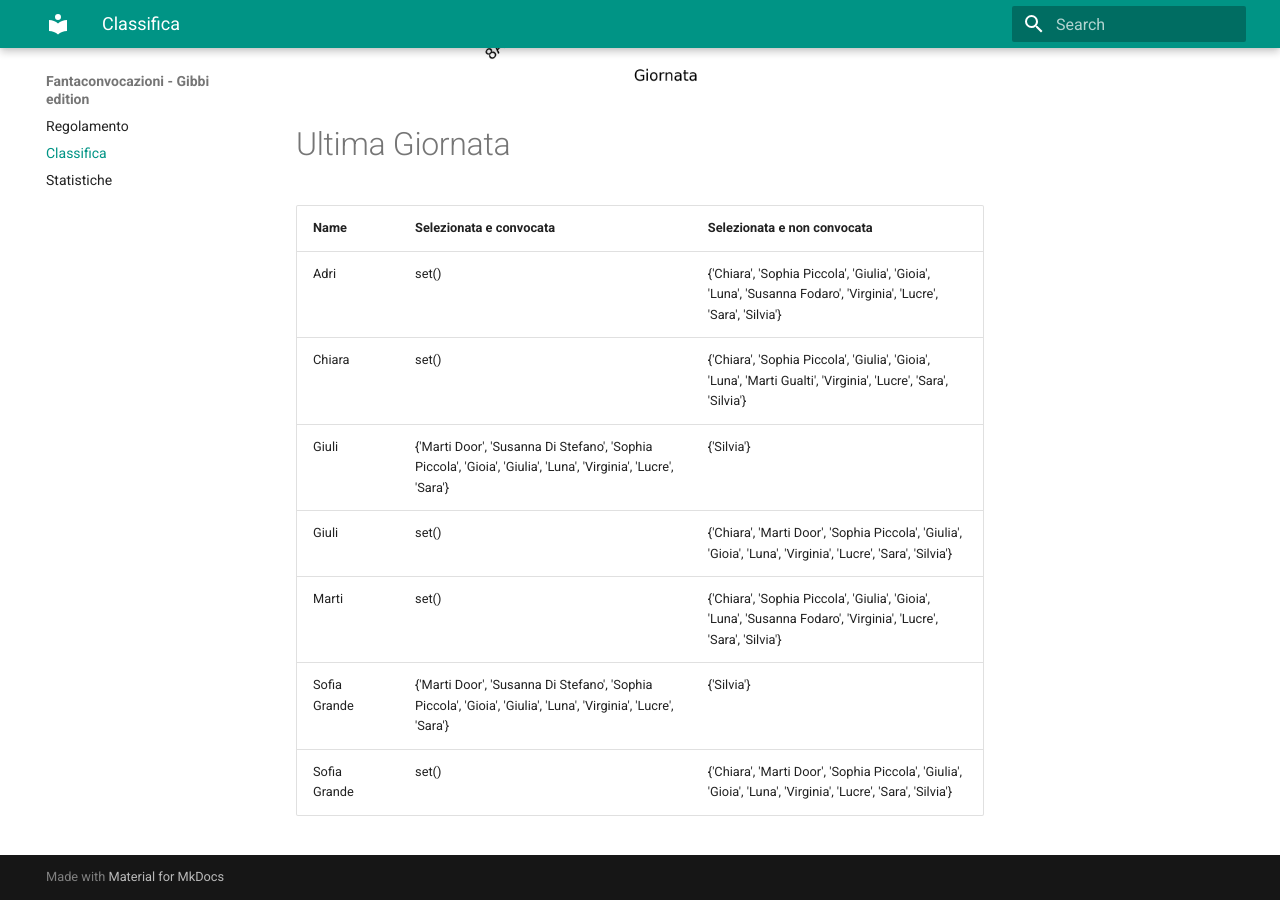
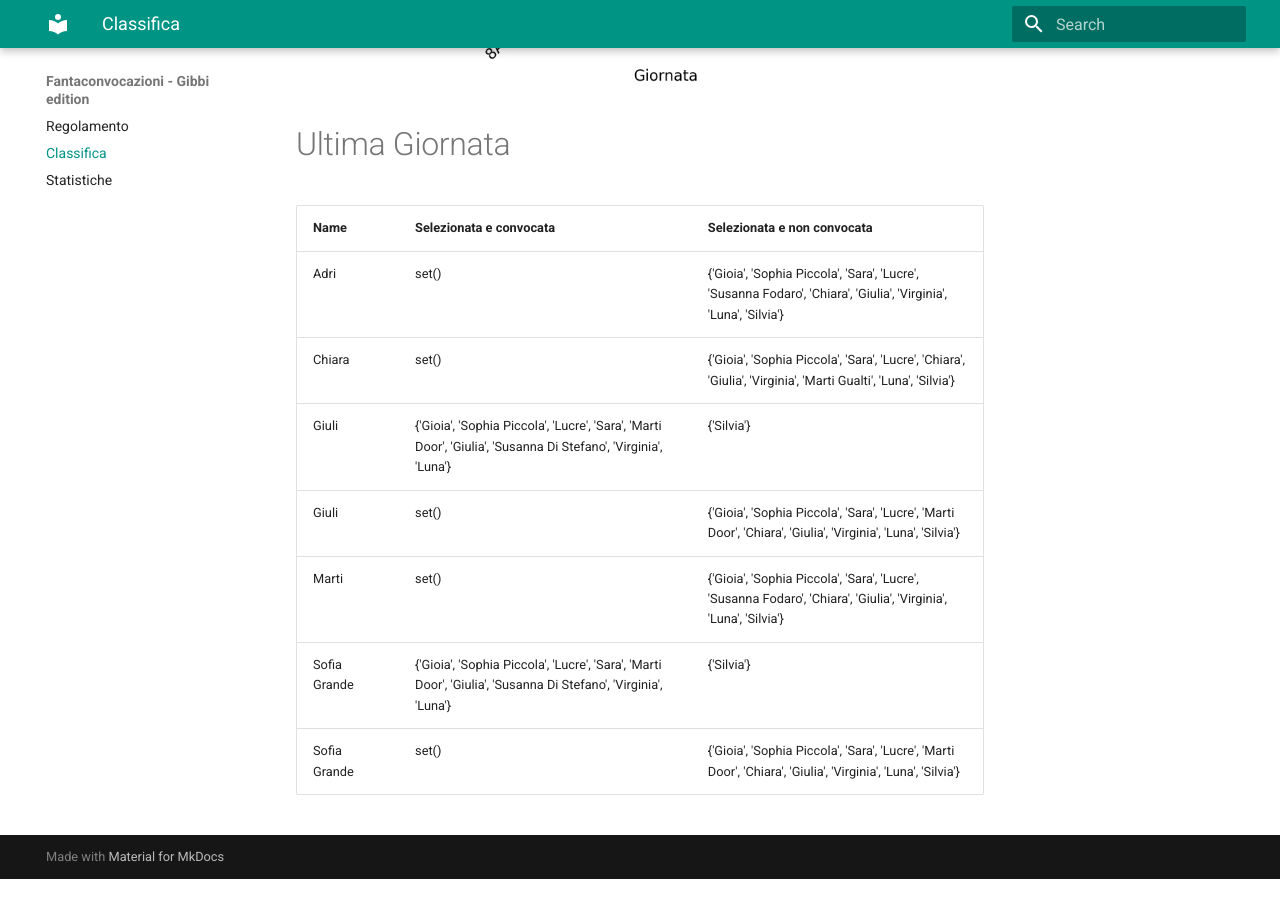
Before and after one commit to martinig94/fantagibbi, an MkDocs documentation site: the page built from docs/Classifica.md, in a window 1280 px wide and 900 px high, scrolled down 1024 px. Built offline with MkDocs 1.6.1 and Material for MkDocs 9.7.7, drawn with Linux system fonts in a browser that asks for light colours; after the commit the page ends 1903 px from its top, so only the background shows below that.

Commit message:
Auto-update from main.py

```diff
--- a/docs/Classifica.md
+++ b/docs/Classifica.md
@@ -18,11 +18,11 @@
 <!-- START_TABLE CORRECT -->
 | Name         | Selezionata e convocata                                                                                        | Selezionata e non convocata                                                                                      |
 |:-------------|:---------------------------------------------------------------------------------------------------------------|:-----------------------------------------------------------------------------------------------------------------|
-| Adri         | set()                                                                                                          | {'Chiara', 'Sophia Piccola', 'Giulia', 'Gioia', 'Luna', 'Susanna Fodaro', 'Virginia', 'Lucre', 'Sara', 'Silvia'} |
-| Chiara       | set()                                                                                                          | {'Chiara', 'Sophia Piccola', 'Giulia', 'Gioia', 'Luna', 'Marti Gualti', 'Virginia', 'Lucre', 'Sara', 'Silvia'}   |
-| Giuli        | {'Marti Door', 'Susanna Di Stefano', 'Sophia Piccola', 'Gioia', 'Giulia', 'Luna', 'Virginia', 'Lucre', 'Sara'} | {'Silvia'}                                                                                                       |
-| Giuli        | set()                                                                                                          | {'Chiara', 'Marti Door', 'Sophia Piccola', 'Giulia', 'Gioia', 'Luna', 'Virginia', 'Lucre', 'Sara', 'Silvia'}     |
-| Marti        | set()                                                                                                          | {'Chiara', 'Sophia Piccola', 'Giulia', 'Gioia', 'Luna', 'Susanna Fodaro', 'Virginia', 'Lucre', 'Sara', 'Silvia'} |
-| Sofia Grande | {'Marti Door', 'Susanna Di Stefano', 'Sophia Piccola', 'Gioia', 'Giulia', 'Luna', 'Virginia', 'Lucre', 'Sara'} | {'Silvia'}                                                                                                       |
-| Sofia Grande | set()                                                                                                          | {'Chiara', 'Marti Door', 'Sophia Piccola', 'Giulia', 'Gioia', 'Luna', 'Virginia', 'Lucre', 'Sara', 'Silvia'}     |
+| Adri         | set()                                                                                                          | {'Gioia', 'Sophia Piccola', 'Sara', 'Lucre', 'Susanna Fodaro', 'Chiara', 'Giulia', 'Virginia', 'Luna', 'Silvia'} |
+| Chiara       | set()                                                                                                          | {'Gioia', 'Sophia Piccola', 'Sara', 'Lucre', 'Chiara', 'Giulia', 'Virginia', 'Marti Gualti', 'Luna', 'Silvia'}   |
+| Giuli        | {'Gioia', 'Sophia Piccola', 'Lucre', 'Sara', 'Marti Door', 'Giulia', 'Susanna Di Stefano', 'Virginia', 'Luna'} | {'Silvia'}                                                                                                       |
+| Giuli        | set()                                                                                                          | {'Gioia', 'Sophia Piccola', 'Sara', 'Lucre', 'Marti Door', 'Chiara', 'Giulia', 'Virginia', 'Luna', 'Silvia'}     |
+| Marti        | set()                                                                                                          | {'Gioia', 'Sophia Piccola', 'Sara', 'Lucre', 'Susanna Fodaro', 'Chiara', 'Giulia', 'Virginia', 'Luna', 'Silvia'} |
+| Sofia Grande | {'Gioia', 'Sophia Piccola', 'Lucre', 'Sara', 'Marti Door', 'Giulia', 'Susanna Di Stefano', 'Virginia', 'Luna'} | {'Silvia'}                                                                                                       |
+| Sofia Grande | set()                                                                                                          | {'Gioia', 'Sophia Piccola', 'Sara', 'Lucre', 'Marti Door', 'Chiara', 'Giulia', 'Virginia', 'Luna', 'Silvia'}     |
 <!-- END_TABLE CORRECT -->
```
